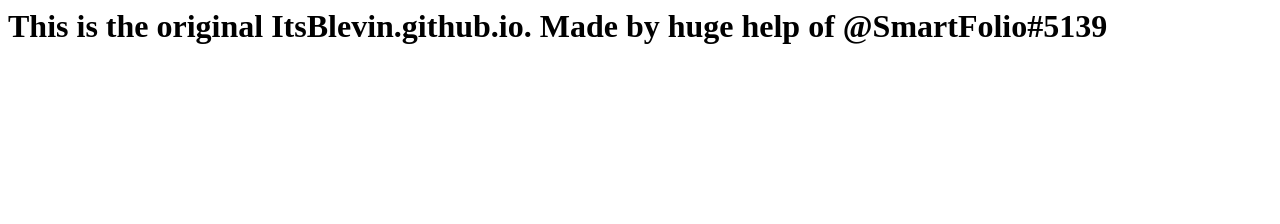
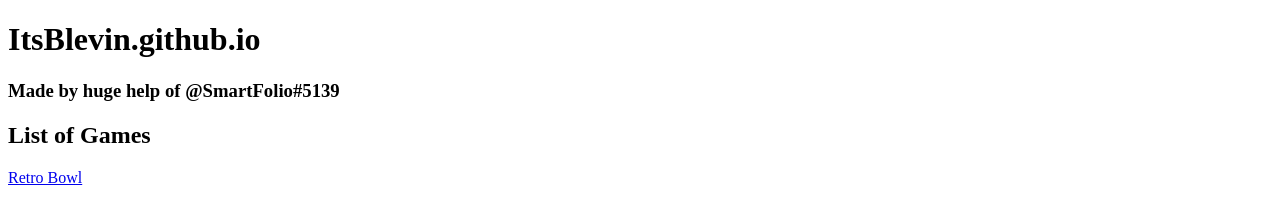
Before and after one commit to ItsBlevin/itsblevin.github.io, a plain HTML site: page index.html in a window 1280 px wide. Drawn offline with Linux system fonts and the light colour scheme.

Commit message:
Update index.html

```diff
--- a/index.html
+++ b/index.html
@@ -1 +1,13 @@
-<h1>This is the original ItsBlevin.github.io. Made by huge help of @SmartFolio#5139</h1>
+<!DOCTYPE html>
+<html>
+  <head>
+    <title>ItsBlevin</title>
+    <link rel="icon" type="image/png" href="https://cdn-icons-png.flaticon.com/512/2991/2991148.png">
+  </head>
+  <body>
+    <h1>ItsBlevin.github.io</h1>
+    <h3>Made by huge help of @SmartFolio#5139</h3>
+    <h2>List of Games</h2>
+    <a href="/games/retro-bowl" target = "_parent"><p>Retro Bowl</p></a>
+  </body>
+</html>
```
